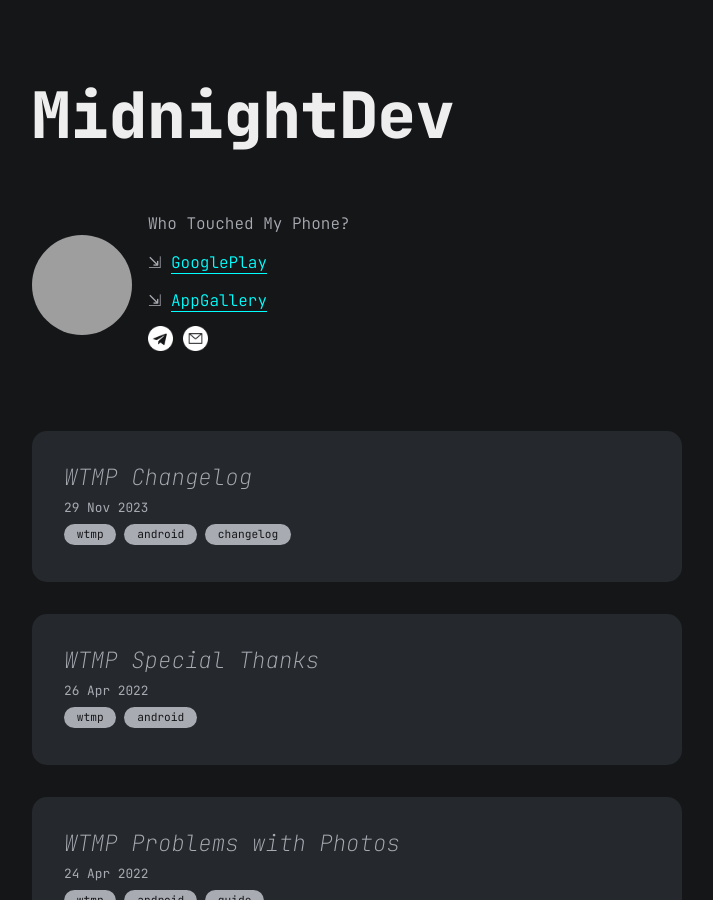
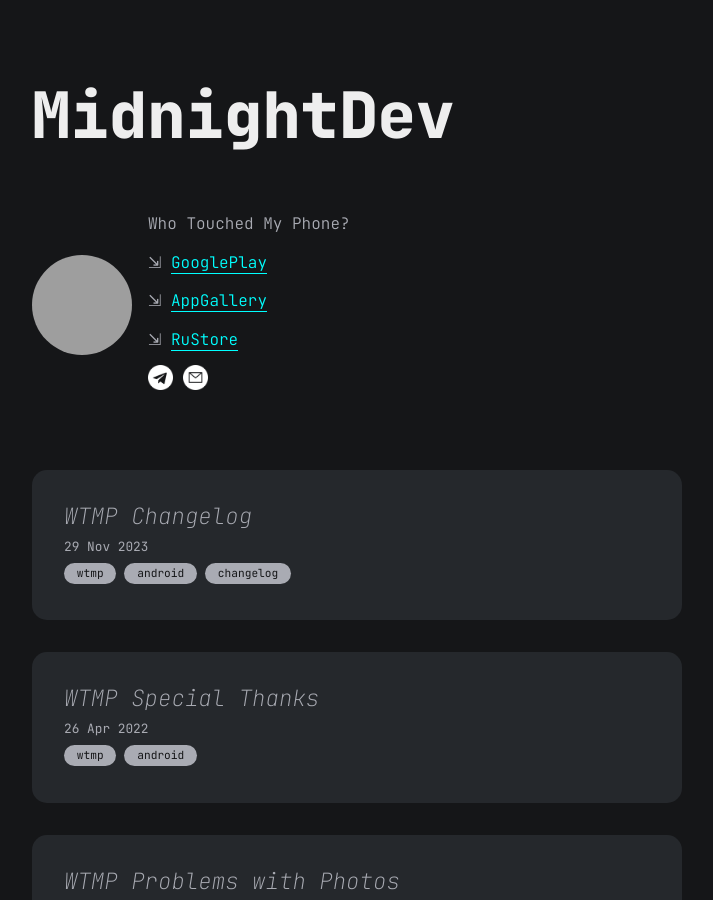
Before and after one commit to mdnghtdv/mdnghtdv.github.io, a Jekyll site: the page built from index.md, in a window 1280 px wide and 900 px high. Shown: the whole window, without its empty margins (283-996 px from the left). Built offline with Jekyll 4.4.1, drawn with Linux system fonts in a browser that asks for light colours; grey boxes are pictures that could not be loaded.

Commit message:
Update author.yml

```diff
--- a/_data/author.yml
+++ b/_data/author.yml
@@ -8,7 +8,11 @@
   </p>
   <br/>
   <p>
-    ⇲ <a href='https://appgallery.huawei.com/#/app/C105790813?appId=C105790813' target='_blank'>AppGallery</a>
+    ⇲ <a href='https://appgallery.huawei.com/#/app/C105790813' target='_blank'>AppGallery</a>
+  </p>
+  <br/>
+  <p>
+    ⇲ <a href='https://apps.rustore.ru/app/com.wtmp.rustore' target='_blank'>RuStore</a>
   </p>
 "
 contact:
```
